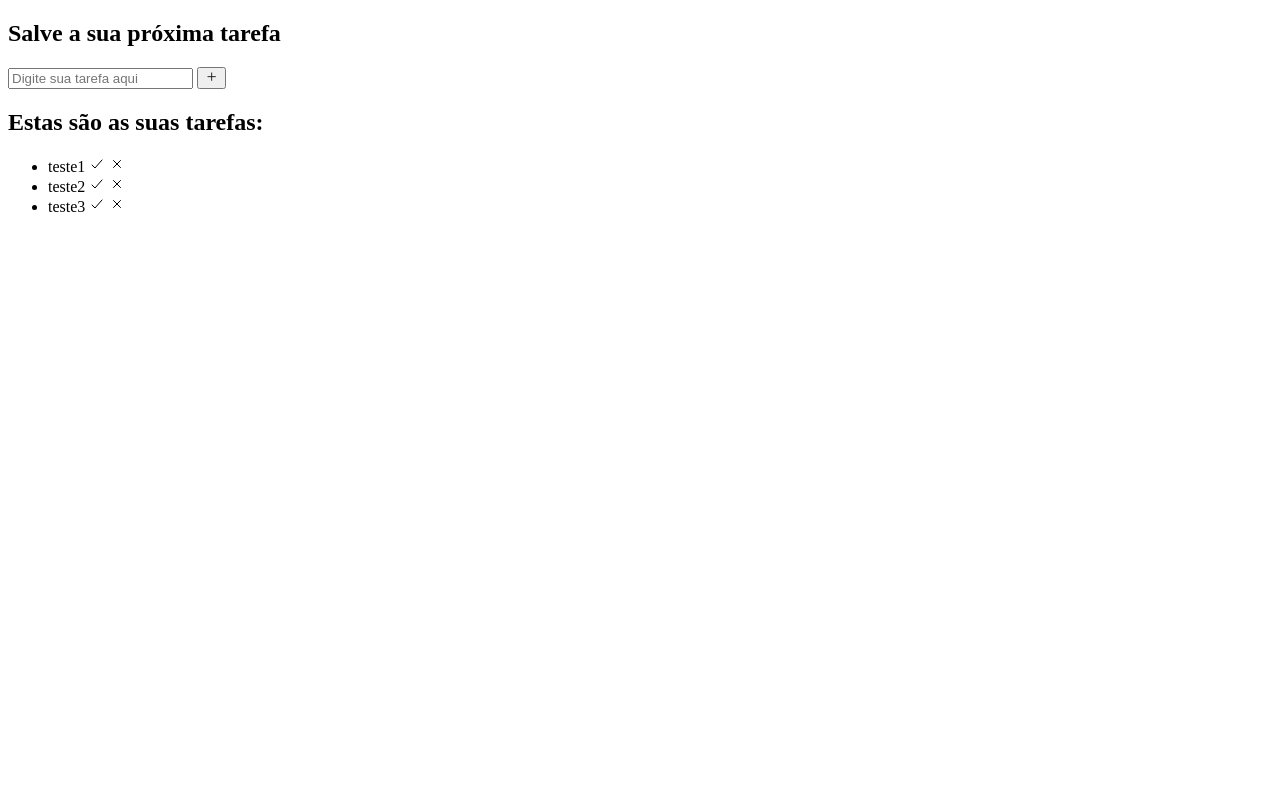
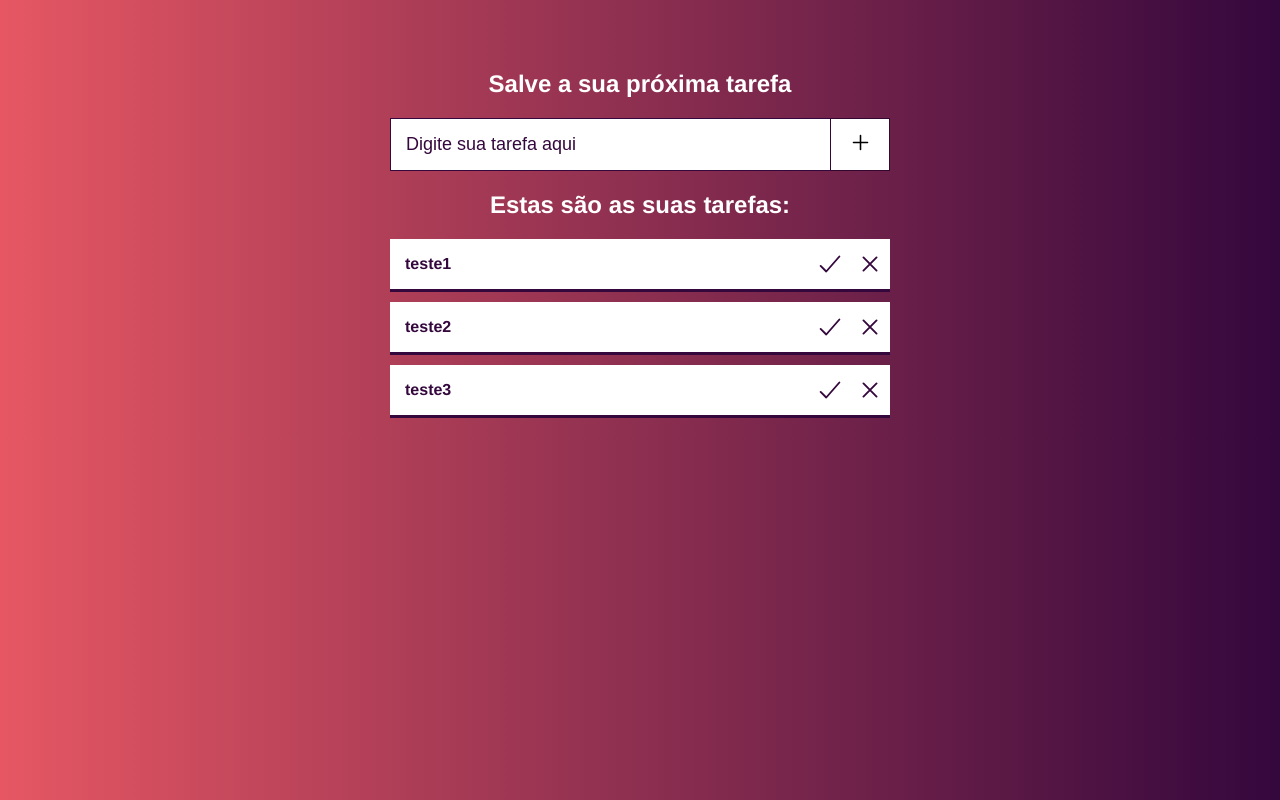
Before and after one commit to Lanzeira/projeto_tarefa, a plain HTML site: page index.html in a window 1280 px wide. Drawn offline with nearby package versions, Linux system fonts and the light colour scheme.

Commit message:
Atualização do projeto tarefa

```diff
--- a/CSS/style.css
+++ b/CSS/style.css
@@ -1,4 +1,113 @@
+body {
+    margin: 0;
+    padding: 0;
+    font-family: Helvetica;
+    background-image: linear-gradient(to right, #E65763, #34073D);
+    color: #FFF;
+    text-align: center;
+    padding-top: 30px;
+}
 
-h1 {
-    color: red;
+#tasks-container {
+    width: 500px;
+    margin-left: auto;
+    margin-right: auto;
 }
+
+/* tasks form */
+#tasks-header {
+    margin-top: 40px;
+}
+
+#add-task-form {
+    position: relative;
+}
+
+#add-task-form input {
+    box-sizing: border-box;
+    border: 1px solid #34073D;
+    background: #FFF;
+    color: #34073D;
+    padding: 15px;
+    font-size: 18px;
+    width: 100%;
+}
+
+#add-task-form input::placeholder {
+    color: #34073D;
+}
+
+#add-task-form input:focus {
+    outline: none;
+}
+#add-btn {
+    position: absolute;
+    background: #FFF;
+    border: 1px solid #340730;
+    cursor: pointer;
+    transition: .5s;
+    width: 60px;
+    height: 53px;
+    top: 0;
+    right: 0;
+    padding: 3px;
+}
+
+
+#add-btn:hover{
+    background-color: #34073D;
+    color: #FFF;
+}
+
+ion-icon {
+    font-size: 25px;
+}
+
+/* tasks container*/
+#task-list {
+    list-style: none;
+    padding-left: 0;
+}
+
+
+#task-list li {
+    text-align: left;
+    height: 50px;
+    line-height: 50px;
+    position: relative;
+    border-bottom: 3px solid #34073D;
+    background-color: #FFF;
+    color: #34073D;
+    margin-bottom: 10px;
+    padding-left: 15px;
+    transition: .5s;
+    font-weight: bold;
+}
+
+#task-list ion-icon {
+    position: absolute;
+    top:0;
+    height: 40px;
+    transition: .5s;
+    cursor: pointer;
+    width: 30px;
+    padding: 5px;
+}
+.done-btn {
+    right: 40px;
+
+}
+
+.done-btn:hover {
+    color:white;
+    background-color: #09E01B;
+}
+
+.remove-btn {
+    right: 0px;
+
+}
+.remove-btn:hover {
+    color:#FFF;
+    background-color: #EB0927 ;
+}
--- a/index.html
+++ b/index.html
@@ -20,26 +20,25 @@
         </div>
         <div id="tasks-list-container">
             <h2>Estas são as suas tarefas:</h2>
-            <ul id="tasks-list">
+            <ul id="task-list">
                 <li class="task-box">
                     <span class="task-title">teste1</span>
                     <ion-icon class="done-btn" name="checkmark-outline"></ion-icon>
-                    <ion-icon classe="remove-btn" name="close-outline"></ion-icon>
+                    <ion-icon class="remove-btn" name="close-outline"></ion-icon>
                 </li>
                 <li class="task-box">
                     <span class="task-title">teste2</span>
                     <ion-icon class="done-btn" name="checkmark-outline"></ion-icon>
-                    <ion-icon classe="remove-btn" name="close-outline"></ion-icon>
+                    <ion-icon class="remove-btn" name="close-outline"></ion-icon>
                 </li>
                 <li class="task-box">
                     <span class="task-title">teste3</span>
                     <ion-icon class="done-btn" name="checkmark-outline"></ion-icon>
-                    <ion-icon classe="remove-btn" name="close-outline"></ion-icon>
+                    <ion-icon class="remove-btn" name="close-outline"></ion-icon>
                 </li>
             </ul>
         </div>
     </div>
-
     <script src="js/scripts.js"></script>
     <script type="module" src="https://unpkg.com/ionicons@7.1.0/dist/ionicons/ionicons.esm.js"></script>
 </body>
```
